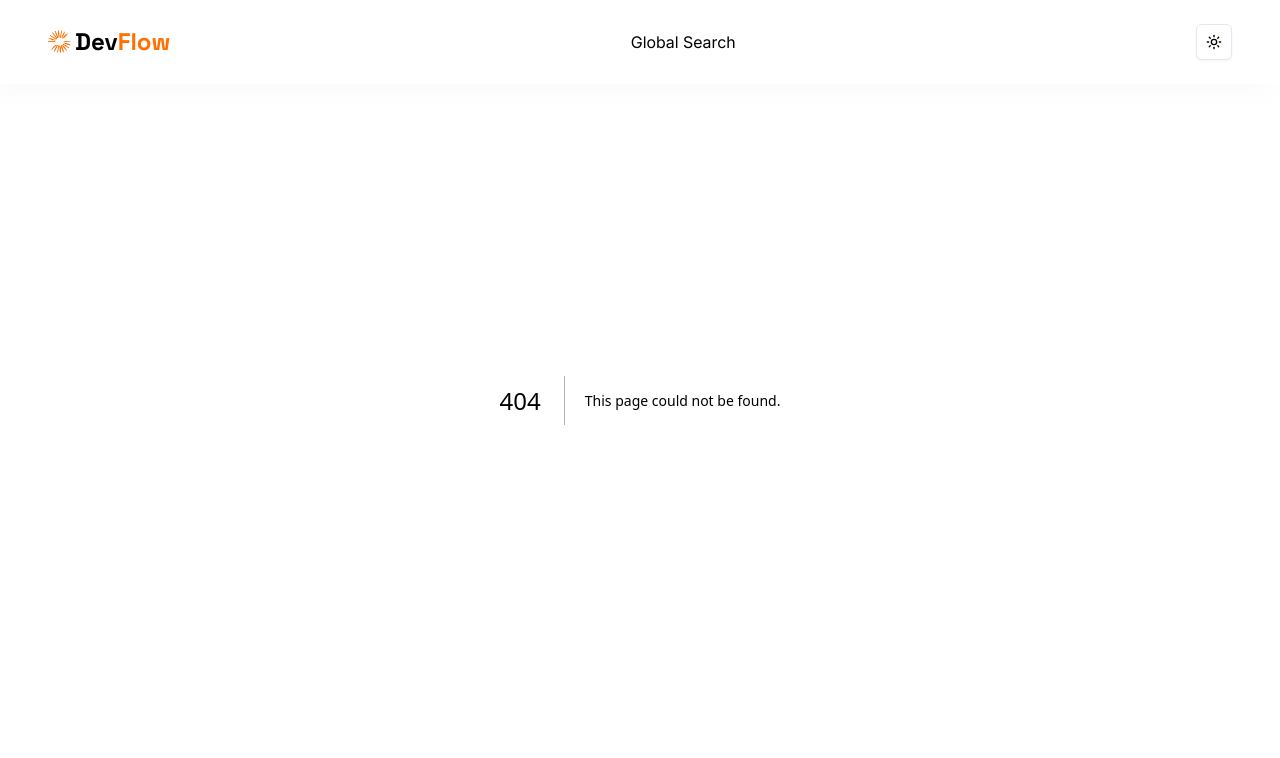
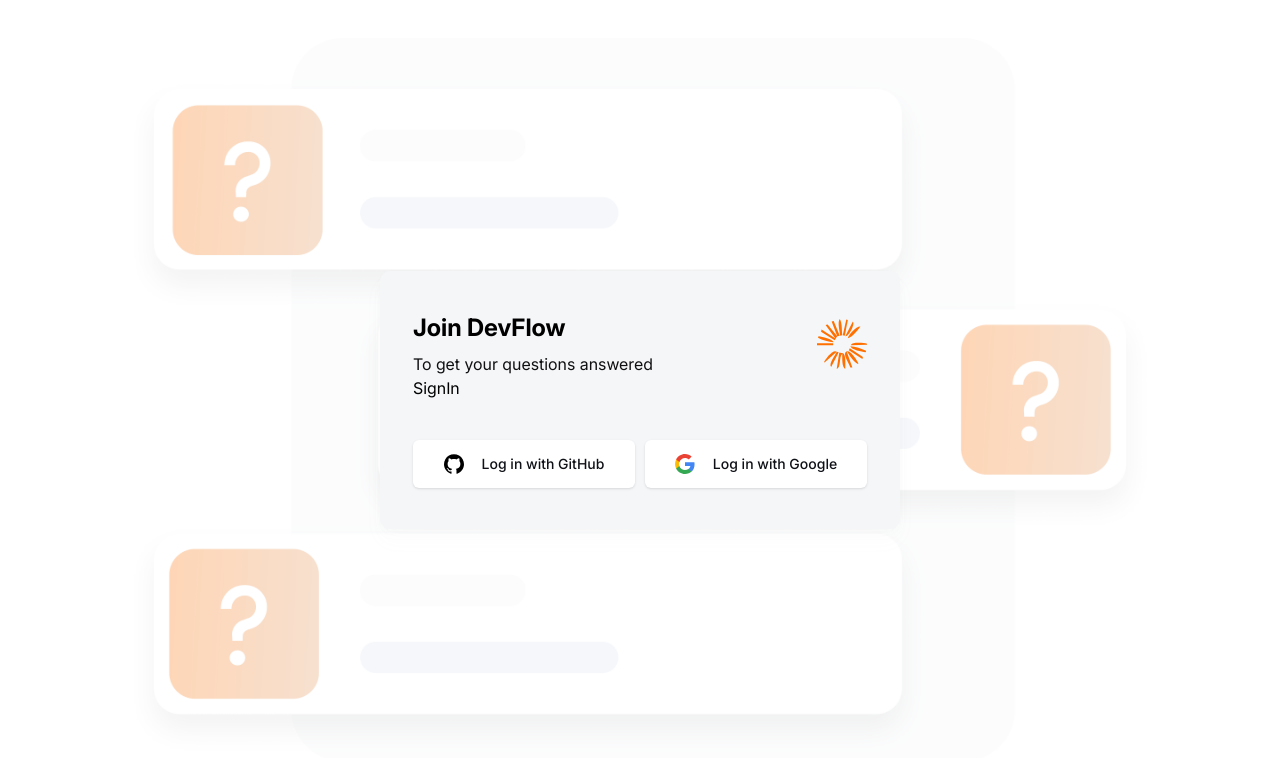
Before and after one commit to ahsanrkabir/devflow, a Next.js app: page /sign-in in a window 1280 px wide. Before the commit this address had no page. Shown: the top 758 px of the page. Built offline with nearby package versions, Linux system fonts and the light colour scheme.

Commit message:
Auth Routes & Layouts

```diff
--- /dev/null
+++ b/app/(auth)/layout.tsx
@@ -0,0 +1,33 @@
+import SocialAuthForm from "@/components/forms/SocialAuthForm";
+import Image from "next/image";
+import { ReactNode } from "react";
+
+const AuthLayout = ({ children }: { children: ReactNode }) => {
+  return (
+    <main className="flex min-h-screen items-center justify-center bg-auth-light dark:bg-auth-dark bg-cover bg-center bg-no-repeat px-4 py-10">
+      <section className="light-border background-light800_dark200 shadow-light100_dark100 min-w-full rounded-[10px] border px-4 py-10 shadow-md sm:min-w-[520px] sm:px-8">
+        <div className="flex items-center justify-between gap-2">
+          <div className="space-y-2.5">
+            <h1 className="h2-bold text-dark100_light900">Join DevFlow</h1>
+            <p className="paragraph-regular text-dark500_light400">
+              To get your questions answered
+            </p>
+          </div>
+          <Image
+            src="/images/site-logo.svg"
+            alt="DevFlow Logo"
+            width={50}
+            height={50}
+            className="object-contain"
+          />
+        </div>
+
+        {children}
+
+        <SocialAuthForm />
+      </section>
+    </main>
+  );
+};
+
+export default AuthLayout;
--- /dev/null
+++ b/app/(auth)/sign-in/page.tsx
@@ -0,0 +1,7 @@
+import React from "react";
+
+const SignIn = () => {
+  return <div>SignIn</div>;
+};
+
+export default SignIn;
--- /dev/null
+++ b/app/(auth)/sign-up/page.tsx
@@ -0,0 +1,7 @@
+import React from "react";
+
+const SignUp = () => {
+  return <div>SignUp</div>;
+};
+
+export default SignUp;
--- /dev/null
+++ b/app/(root)/layout.tsx
@@ -0,0 +1,13 @@
+import Navbar from "@/components/navigation/navbar";
+import { ReactNode } from "react";
+
+const RootLayout = ({ children }: { children: ReactNode }) => {
+  return (
+    <main>
+      <Navbar />
+      {children}
+    </main>
+  );
+};
+
+export default RootLayout;
--- a/app/layout.tsx
+++ b/app/layout.tsx
@@ -3,7 +3,6 @@
 import React from "react";
 
 import "./globals.css";
-import Navbar from "@/components/navigation/navbar";
 import ThemeProvider from "@/context/Theme";
 
 const inter = localFont({
@@ -43,7 +42,6 @@
           enableSystem
           disableTransitionOnChange
         >
-          <Navbar />
           {children}
         </ThemeProvider>
       </body>
--- /dev/null
+++ b/components/forms/SocialAuthForm.tsx
@@ -0,0 +1,36 @@
+import React from "react";
+import { Button } from "../ui/button";
+import Image from "next/image";
+
+const SocialAuthForm = () => {
+  const buttonClass =
+    "background-dark400_light900 body-medium text-dark200_light800 rounded-2 min-h-12 flex-1 px-4 py-3.5";
+
+  return (
+    <div className="mt-10 flex flex-wrap gap-2.5">
+      <Button className={buttonClass}>
+        <Image
+          src="/icons/github.svg"
+          alt="GitHub Logo"
+          width={20}
+          height={20}
+          className="invert-colors mr-2.5 object-contain"
+        />
+        <span>Log in with GitHub</span>
+      </Button>
+
+      <Button className={buttonClass}>
+        <Image
+          src="/icons/google.svg"
+          alt="Google Logo"
+          width={20}
+          height={20}
+          className="mr-2.5 object-contain"
+        />
+        <span>Log in with Google</span>
+      </Button>
+    </div>
+  );
+};
+
+export default SocialAuthForm;
--- a/components/navigation/navbar/index.tsx
+++ b/components/navigation/navbar/index.tsx
@@ -22,6 +22,7 @@
       {/* Global Search Bar */}
       <p>Global Search</p>
 
+      {/* Theme Toggler */}
       <div className="flex-between gap-5">
         <Theme />
       </div>
--- a/tailwind.config.ts
+++ b/tailwind.config.ts
@@ -11,45 +11,52 @@
     extend: {
       colors: {
         primary: {
-  				'100': '#FFF1E6',
-  				'500': '#FF7000'
+          "100": "#FFF1E6",
+          "500": "#FF7000",
         },
         dark: {
-  				'100': '#000000',
-  				'200': '#0F1117',
-  				'300': '#151821',
-  				'400': '#212734',
-  				'500': '#101012'
+          "100": "#000000",
+          "200": "#0F1117",
+          "300": "#151821",
+          "400": "#212734",
+          "500": "#101012",
         },
         light: {
-  				'400': '#858EAD',
-  				'500': '#7B8EC8',
-  				'700': '#DCE3F1',
-  				'800': '#F4F6F8',
-  				'850': '#FDFDFD',
-  				'900': '#FFFFFF'
-  			}
+          "400": "#858EAD",
+          "500": "#7B8EC8",
+          "700": "#DCE3F1",
+          "800": "#F4F6F8",
+          "850": "#FDFDFD",
+          "900": "#FFFFFF",
+        },
       },
       boxShadow: {
-  			'light-100': '0px 12px 20px 0px rgba(184, 184, 184, 0.03), 0px 6px 12px 0px rgba(184, 184, 184, 0.02), 0px 2px 4px 0px rgba(184, 184, 184, 0.03)',
-  			'light-200': '10px 10px 20px 0px rgba(218, 213, 213, 0.10)',
-  			'light-300': '-10px 10px 20px 0px rgba(218, 213, 213, 0.10)',
-  			'dark-100': '0px 2px 10px 0px rgba(46, 52, 56, 0.10)',
-  			'dark-200': '2px 0px 20px 0px rgba(39, 36, 36, 0.04)'
+        "light-100":
+          "0px 12px 20px 0px rgba(184, 184, 184, 0.03), 0px 6px 12px 0px rgba(184, 184, 184, 0.02), 0px 2px 4px 0px rgba(184, 184, 184, 0.03)",
+        "light-200": "10px 10px 20px 0px rgba(218, 213, 213, 0.10)",
+        "light-300": "-10px 10px 20px 0px rgba(218, 213, 213, 0.10)",
+        "dark-100": "0px 2px 10px 0px rgba(46, 52, 56, 0.10)",
+        "dark-200": "2px 0px 20px 0px rgba(39, 36, 36, 0.04)",
       },
       screens: {
-  			xs: '420px'
+        xs: "420px",
       },
       fontFamily: {
         inter: ["var(--font-inter)"],
-  			'space-grotesk': ["var(--font-space-grotesk)"]
+        "space-grotesk": ["var(--font-space-grotesk)"],
       },
       borderRadius: {
-  			lg: 'var(--radius)',
-  			md: 'calc(var(--radius) - 2px)',
-  			sm: 'calc(var(--radius) - 4px)'
-  		}
-  	}
+        "2": "8px",
+        "1.5": "6px",
+        lg: "var(--radius)",
+        md: "calc(var(--radius) - 2px)",
+        sm: "calc(var(--radius) - 4px)",
+      },
+      backgroundImage: {
+        "auth-dark": "url('/images/auth-dark.png')",
+        "auth-light": "url('/images/auth-light.png')",
+      },
+    },
   },
   plugins: [require("tailwindcss-animate")],
 };
```
Also changed, not shown: components/ui/dropdown-menu.tsx (+34 -34 lines), app/(root)/page.tsx (renamed from app/page.tsx). Lines whose indentation alone changed are shown as unchanged.
